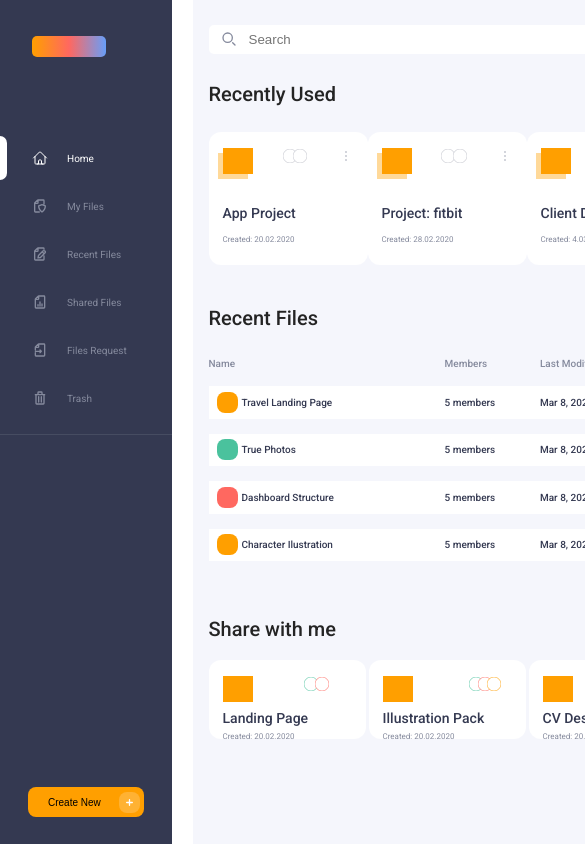
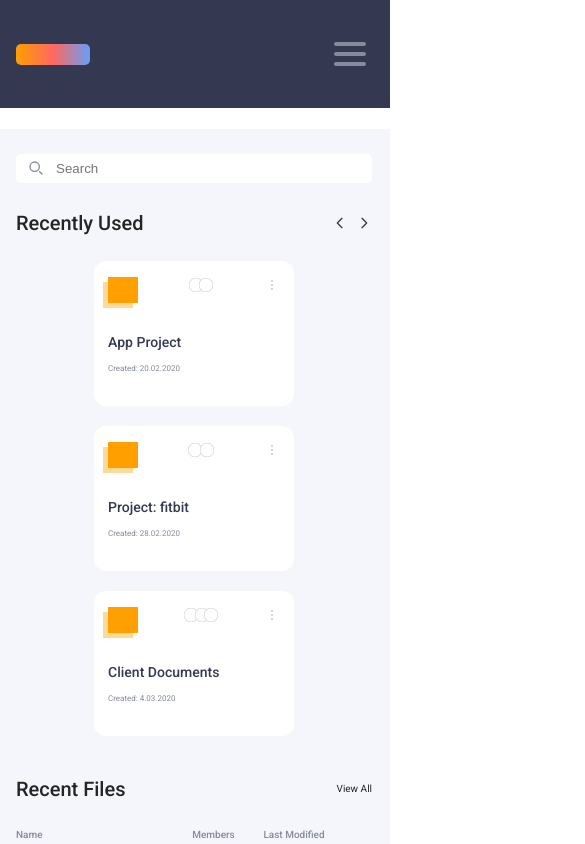
Before and after one commit to lexcode1227/CSS-Nerdery-Challenge, a React (Vite) app: page / in a window 390 px wide. Shown: the top 844 px of the page, 585 px wide, since content can reach past the window. Built offline with nearby package versions, Linux system fonts and the light colour scheme.

Commit message:
feat(layout): make the full layout responsive

```diff
--- a/src/App.css
+++ b/src/App.css
@@ -1,7 +1,5 @@
 #root {
-  /* max-width: 1280px; */
   width: 100%;
-  /* max-width: 1027px; */
   margin: 0;
   padding: 0;
   text-align: center;
@@ -20,3 +18,12 @@ main {
     "Sidebar MainSection MainSection GraficSection";
   gap: 20.5px;
 }
+
+@media (max-width: 500px) {
+  main {
+    grid-template-areas:
+        "Sidebar"
+        "MainSection"
+        "GraficSection";
+  }
+}
--- a/src/components/GraficSection.css
+++ b/src/components/GraficSection.css
@@ -1,6 +1,6 @@
 .graficSection {
     width: 100%;
-    max-width: 252px;
+    min-width: 252px;
     height: 100%;
     padding: 16px 24px;
     grid-area: GraficSection;
--- a/src/components/MainSection.css
+++ b/src/components/MainSection.css
@@ -1,9 +1,8 @@
 .mainSection {
     width: 100%;
-    max-width: 562px;
-    height: 100%;
-    padding-left: 16px;
-    padding-right: 18px;
+    min-width: 562px;
+    height: 100vh;
+    padding: 0 18px 0 16px;
     grid-area: MainSection;
     background-color: #F5F6FC;
 }
@@ -154,7 +153,6 @@
 .tableContainer {
     height: 235px;
     text-align: justify;
-    /* border-spacing: inherit; */
     border-collapse: separate;
     border-spacing: 0 15px;
 }
@@ -226,3 +224,25 @@
     height: 16px;
     padding: 1px;
 }
+
+@media (max-width: 500px) {
+    .mainSection{
+        min-width: 100%;
+        height: auto;
+    }
+    .cardBox-container{
+        flex-direction: column;
+        gap: 20px;
+    }
+    .card {
+       width: 200px;
+       height: 145px;
+    }
+    .card-small {
+       width: 157px;
+       height: 80px;
+    }
+    .shareContainer{
+        padding-bottom: 20px;
+    }
+}
--- a/src/components/Sidebar.css
+++ b/src/components/Sidebar.css
@@ -1,6 +1,6 @@
 .leftSide {
     width: 100%;
-    max-width: 172px;
+    min-width: 172px;
     height: 100vh;
     background-color: #343951;
     display: grid;
@@ -22,6 +22,10 @@
     margin: 36px 66px 0px 32px;
     border-radius: 5px;
     border: none;
+}
+
+.menuIcon {
+    display: none;
 }
 
 .menuItems {
@@ -82,9 +86,9 @@ svg {
 .btnContainer {
     display: grid;
     grid-row: 5 / 5;
-    justify-content: center;
+    justify-content: left;
     align-items: flex-end;
-    padding-bottom: 27px;
+    padding: 0 0 27px 27px;
 }
 
 .btn {
@@ -187,3 +191,30 @@ svg {
     transform: translate(-50%, -50%) rotate(45deg);
     background-color: #464C61;
 }
+
+@media (max-width: 500px) {
+    .leftSide {
+        height: auto;
+        grid-template-rows: 1fr;
+        max-width: 100%;
+    }
+    .logoContainer {
+        justify-content: space-between;
+        align-items: center;
+        padding: 36px 16px;
+    }
+    .menuIcon {
+        display: block;
+        width: 48px;
+        height: 48px;
+    }
+    .logo {
+        margin: 0;
+    }
+    .menuItems{
+        display: none;
+    }
+    .btnContainer{
+        display: none;
+    }
+}
--- a/src/components/Sidebar.tsx
+++ b/src/components/Sidebar.tsx
@@ -5,6 +5,9 @@ const Sidebar = () => {
     <section className='leftSide'>
         <div className='logoContainer'>
             <button className='logo'></button>
+            <svg className="menuIcon" aria-hidden="true" xmlns="http://www.w3.org/2000/svg" width="24" height="24" fill="none" viewBox="0 0 24 24">
+                <path stroke="currentColor" stroke-linecap="round" stroke-width="2" d="M5 7h14M5 12h14M5 17h14"/>
+            </svg>
         </div>
         <ul className='menuItems'>
             <li className='active'>
```
